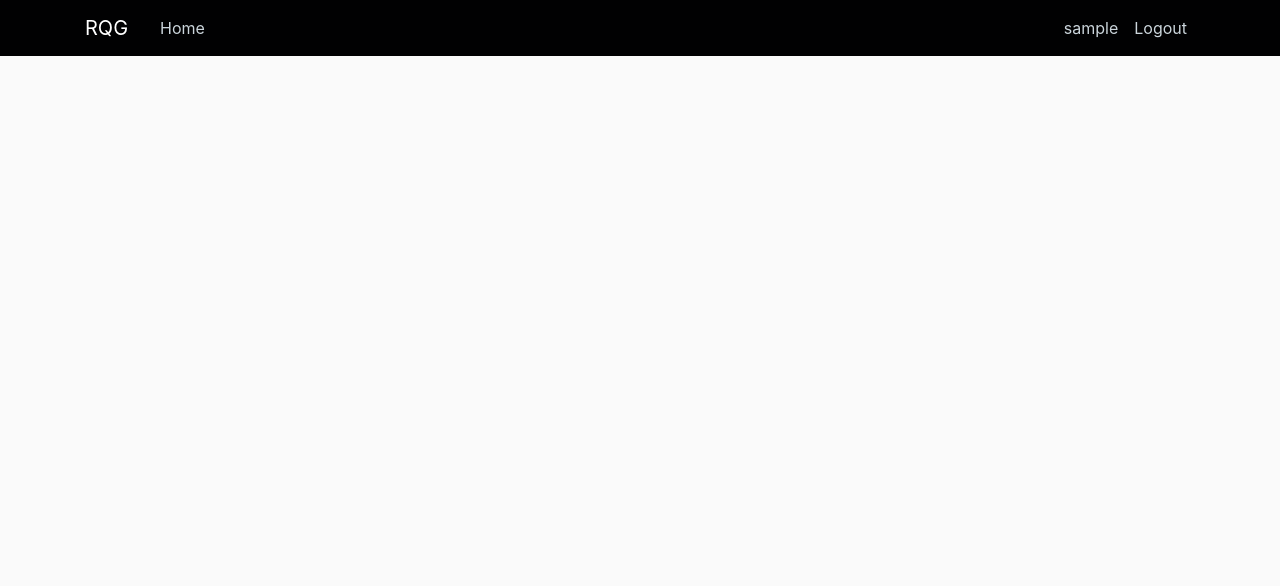
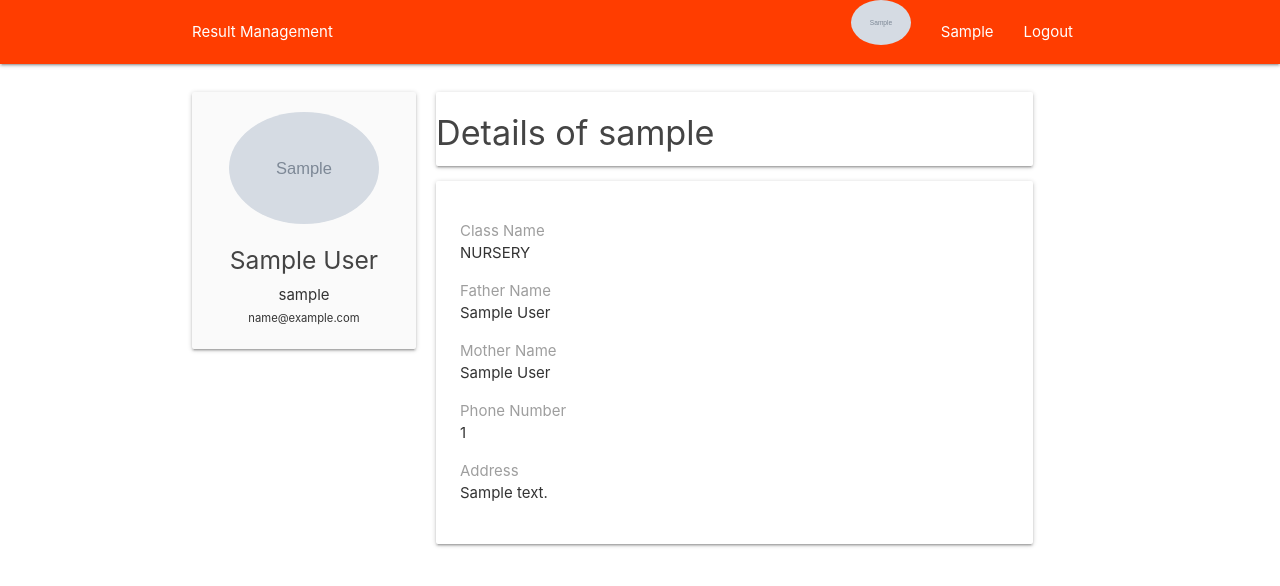
Before and after one commit to surya7765/result_management, a Django app: page / in a window 1280 px wide. Shown: the top 586 px of the page. Run offline with Django 4.2, Linux system fonts and the light colour scheme; a user stored in the database is signed in; tables that the repository leaves empty hold one stand-in row (values such as "Sample post"); grey boxes marked "Sample" are stand-in pictures; some libraries are stand-ins or nearby versions.

Commit message:
Fetched API

```diff
--- a/stapi/serializers.py
+++ b/stapi/serializers.py
@@ -32,5 +32,5 @@ class StudentSerializer(serializers.ModelSerializer):
     class Meta:
         model = Student
         fields = ['user', 'registration_number',
-                  'class_name', 'father_name', 'mother_name', 'address', 'phone', 'email', 'subjects', 'submarks']
+                  'class_name', 'father_name', 'mother_name', 'address', 'phone', 'email', 'subjects', 'submarks',]
         depth = 1
--- a/stapi/templates/stapi/base.html
+++ b/stapi/templates/stapi/base.html
@@ -6,52 +6,56 @@
     <meta charset="UTF-8" />
     <meta name="viewport" content="width=device-width, initial-scale=1.0" />
     <meta http-equiv="X-UA-Compatible" content="ie=edge" />
+     <link
+      rel="stylesheet"
+      href="https://cdnjs.cloudflare.com/ajax/libs/materialize/1.0.0/css/materialize.min.css"
+    />
     <link
+      href="https://fonts.googleapis.com/icon?family=Material+Icons"
       rel="stylesheet"
-      href="https://stackpath.bootstrapcdn.com/bootstrap/4.3.1/css/bootstrap.min.css"
-      integrity="sha384-ggOyR0iXCbMQv3Xipma34MD+dH/1fQ784/j6cY/iJTQUOhcWr7x9JvoRxT2MZw1T"
-      crossorigin="anonymous"
     />
-    <link rel="stylesheet" href="https://cdnjs.cloudflare.com/ajax/libs/font-awesome/4.7.0/css/font-awesome.min.css">
+    <link rel="stylesheet" href="https://cdnjs.cloudflare.com/ajax/libs/font-awesome/5.15.3/css/all.min.css" />
+
     <link rel="stylesheet" type="text/css" href="{% static 'main.css' %}" />
     <title>Student Management System</title>
   </head>
   <body>
     <header class="site-header">
-      <nav class="navbar navbar-expand-md navbar-dark bg-steel fixed-top">
+      <nav class="navbar-fixed deep-orange accent-3">
         <div class="container">
-          <a class="navbar-brand mr-4" href="{% url 'stapi-home' %}">RQG</a>
-          <button
-            class="navbar-toggler"
-            type="button"
-            data-toggle="collapse"
-            data-target="#navbarToggle"
-            aria-controls="navbarToggle"
-            aria-expanded="false"
-            aria-label="Toggle navigation"
-          >
-            <span class="navbar-toggler-icon"></span>
-          </button>
-          <div class="collapse navbar-collapse" id="navbarToggle">
-            <div class="navbar-nav mr-auto">
-              <a class="nav-item nav-link" href="{% url 'stapi-home' %}">Home</a>
-            </div>
+          <a class="nav-wrapper" href="{% url 'stapi-home' %}">Result Management</a>
+          <a href="#" data-target="mobile-demo" class="sidenav-trigger"><i class="material-icons">menu</i></a>
+          <ul class="right hide-on-med-and-down">
             <!-- Navbar Right Side -->
-            <div class="navbar-nav">
-              {% if user.is_authenticated %}
-                <a class="nav-item nav-link" href="{% url 'profile' %}">{{user.username}}</a>
-                <a class="nav-item nav-link" href="{% url 'logout' %}">Logout</a>
-              {% else %}
-                <a class="nav-item nav-link" href="{% url 'login' %}">Login</a>
-              {% endif %}
-            </div>
-          </div>
+            {% if user.is_authenticated %}
+              <li><a class="nav-item nav-link" href="{% url 'profile' %}"><img
+                    class="circle account-img"
+                    src="{{user.profile.image.url }}"
+                    style="width: 60px"
+                  /></a></li>
+              <li><a class="nav-item nav-link" href="{% url 'profile' %}">{{user.username.capitalize}}</a></li>
+              <li><a class="nav-item nav-link" href="{% url 'logout' %}">Logout</a></li>
+            {% else %}
+              <li><a class="nav-item nav-link" href="{% url 'login' %}">Login</a></li>
+            {% endif %}
+          </ul>
         </div>
       </nav>
     </header>
 
+    <ul class="sidenav" id="mobile-demo">
+      <!-- Navbar Right Side -->
+      {% if user.is_authenticated %}
+        <li><a class="nav-item nav-link" href="{% url 'profile' %}">{{user.username.capitalize}}</a></li>
+        <li><a class="nav-item nav-link" href="{% url 'logout' %}">Logout</a></li>
+      {% else %}
+        <li><a class="nav-item nav-link" href="{% url 'login' %}">Login</a></li>
+      {% endif %}
+    </ul>
+
+
     <div class="container">
-      <div class="col-md-8">
+      <div class="row">
         {% block content %}
         {% endblock content %}
       </div>
@@ -59,20 +63,31 @@
 
   </body>
 
+  <script src="{% static 'main.js' %}"></script>
+
+  <script src="https://code.jquery.com/jquery-3.3.1.min.js"></script>
+  <script src="https://cdnjs.cloudflare.com/ajax/libs/materialize/1.0.0/js/materialize.min.js"></script>
+  <script type="text/javascript" src="https://translate.google.com/translate_a/element.js?cb=googleTranslateElementInit"></script>
   <script>
-    $(".alert").alert("close");
-    var dropdownElementList = [].slice.call(document.querySelectorAll('.dropdown-toggle'))
-    var dropdownList = dropdownElementList.map(function (dropdownToggleEl) {
-      return new bootstrap.Dropdown(dropdownToggleEl)
+    $(document).ready(function () {
+      $(".sidenav").sidenav();
+      $('.tap-target').tapTarget();
+      $('.fixed-action-btn').floatingActionButton();
+      $('.slider').slider();
+      $('.open').click(function(){
+        $('.tap-target').tapTarget('open');
+      });
+      $('.modal').modal();
+      $('.parallax').parallax();
+      $('.carousel.carousel-slider').carousel({
+        fullWidth: true,
+        indicators: true,
+        dist:0
+      });
     });
+    document.getElementById("display_year").innerHTML=new Date().getFullYear();
+    {% block javascript %}
+    {% endblock javascript %}
   </script>
-  <script src="https://code.jquery.com/jquery-3.3.1.min.js"></script>
-  <script src="https://cdn.jsdelivr.net/npm/bootstrap@5.0.2/dist/js/bootstrap.min.js" integrity="sha384-cVKIPhGWiC2Al4u+LWgxfKTRIcfu0JTxR+EQDz/bgldoEyl4H0zUF0QKbrJ0EcQF" crossorigin="anonymous"></script>
-
-  <script
-    src="https://stackpath.bootstrapcdn.com/bootstrap/4.3.1/js/bootstrap.min.js"
-    integrity="sha384-JjSmVgyd0p3pXB1rRibZUAYoIIy6OrQ6VrjIEaFf/nJGzIxFDsf4x0xIM+B07jRM"
-    crossorigin="anonymous"
-  ></script>
 
 </html>
--- a/stapi/templates/stapi/home.html
+++ b/stapi/templates/stapi/home.html
@@ -1 +1,55 @@
 {% extends "stapi/base.html" %}
+
+{% block content %}
+
+  <div style="margin-top: 20px;">
+    <div class="col m3 center-align card-panel grey lighten-5 z-depth-1" >
+      <img
+        class="circle account-img"
+        src="{{user.profile.image.url }}"
+        style="width: 150px; margin-top: 20px;"
+      />
+      <div class="row">
+        <div class="col m12">
+          <h5 class="" id="fullname"></h5>
+          <span class="username"></span><br/>
+          <small id="email"></small>
+        </div>
+      </div>
+    </div>
+
+    <div class="col m8" style="margin-left: 20px;">
+      <div class="row">
+        <div class="valign-wrapper card-panel z-depth-1" style="padding: 0px;">
+          <h4>Details of <span class="username"></span></h4>
+        </div>
+        <div class="card-panel z-depth-1">
+          <div class="">
+            <p>
+              <span class="grey-text">Class Name</span><br/>
+              <span id="classname"></span>
+            </p>
+            <p>
+              <span class="grey-text">Father Name</span><br/>
+              <span id="fathername"></span>
+            </p>
+            <p>
+              <span class="grey-text">Mother Name</span><br/>
+              <span id="mothername"></span>
+            </p>
+            <p>
+              <span class="grey-text">Phone Number</span><br/>
+              <span id="phone"></span>
+            </p>
+            <p>
+              <span class="grey-text">Address</span><br/>
+              <span id="address"></span>
+            </p>
+          </div>
+        </div>
+      </div>
+    </div>
+
+  </div>
+
+{% endblock content %}
--- a/stapi/urls.py
+++ b/stapi/urls.py
@@ -1,9 +1,10 @@
 from django.urls import path, include
-from stapi.views import Home, StudentViewSet
+from stapi.views import Home, StudentViewSet, SubMarksViewSet
 from rest_framework.routers import DefaultRouter
 
 router = DefaultRouter()
 router.register(r'api-student', StudentViewSet, basename='api-student')
+router.register(r'api-student-marks', SubMarksViewSet, basename='api-student-marks')
 
 
 urlpatterns = [
--- a/stapi/views.py
+++ b/stapi/views.py
@@ -21,4 +21,16 @@ class StudentViewSet(viewsets.ModelViewSet):
     if self.request.user.is_superuser:
       return Student.objects.all()
     else:
+      # print a particular field form Student.object()
+      # print(Student.objects.values_list(
+      #     'submarks__subject__subject_name').filter(user=self.request.user))
       return Student.objects.all().filter(user=self.request.user)
+
+
+class SubMarksViewSet(viewsets.ModelViewSet):
+  serializer_class = SubMarksSerializer
+  http_method_names = ['get']
+
+  def get_queryset(self):
+    # return current user details
+    return SubMarks.objects.all()
--- a/static/main.css
+++ b/static/main.css
@@ -1,7 +1,6 @@
 body {
-  background: #fafafa;
+  background: #ffffff;
   color: #333333;
-  padding-top: 60px;
 }
 
 h1,
@@ -17,21 +16,6 @@ ul {
   margin: 0;
 }
 
-.bg-steel {
-  background-color: #010102;
-}
-
-.site-header .navbar-nav .nav-link {
-  color: #cbd5db;
-}
-
-.site-header .navbar-nav .nav-link:hover {
-  color: #948989;
-}
-
-.site-header .navbar-nav .nav-link.active {
-  font-weight: 500;
-}
 .content-section {
   background: #ffffff;
   padding: 10px 20px;
--- /dev/null
+++ b/static/main.js
@@ -0,0 +1,43 @@
+// fetch api using Jquery http://127.0.0.1:8000/api-student/?format=json
+// fetch api using Jquery http://
+
+fetch("http://127.0.0.1:8000/api-student/?format=json")
+  .then((response) => {
+    if (response.ok) {
+      return response.json();
+    } else {
+      throw new Error("NETWORK RESPONSE ERROR");
+    }
+  })
+  .then((data) => {
+    console.log(data);
+    displayCocktail(data);
+  })
+  .catch((error) => console.error("FETCH ERROR:", error));
+
+function displayCocktail(data) {
+
+
+  const username = data[0].user.username;
+  const email = data[0].email;
+  const first_name = data[0].user.first_name;
+  const last_name = data[0].user.last_name;
+
+  // getelementsbyclassname and set innerhtml to username
+  document.getElementsByClassName("username")[0].innerHTML = username;
+  document.getElementsByClassName("username")[1].innerHTML = username;
+
+  if (email) {
+    document.getElementById("email").innerHTML = email;
+  }
+  // concat first_name and last_name
+  document.getElementById("fullname").innerHTML = first_name + " " + last_name;
+
+  document.getElementById('classname').innerHTML = data[0].class_name;
+  document.getElementById("fathername").innerHTML = data[0].father_name;
+  document.getElementById('mothername').innerHTML = data[0].mother_name;
+  document.getElementById("phone").innerHTML = data[0].phone;
+  document.getElementById("address").innerHTML = data[0].address;
+
+
+}
--- a/student/settings.py
+++ b/student/settings.py
@@ -12,6 +12,8 @@ https://docs.djangoproject.com/en/4.1/ref/settings/
 
 from pathlib import Path
 import os
+from decouple import config
+
 # Build paths inside the project like this: BASE_DIR / 'subdir'.
 BASE_DIR = Path(__file__).resolve().parent.parent
 
@@ -20,10 +22,10 @@ BASE_DIR = Path(__file__).resolve().parent.parent
 # See https://docs.djangoproject.com/en/4.1/howto/deployment/checklist/
 
 # SECURITY WARNING: keep the secret key used in production secret!
-SECRET_KEY = 'django-insecure-^80os2gt4vmjel_#=nkbwyzj$a4hynx=k((-)o&#m7hqdkjpc_'
+SECRET_KEY = config('SECRET_KEY')
 
 # SECURITY WARNING: don't run with debug turned on in production!
-DEBUG = True
+DEBUG = config('DEBUG', default=True, cast=bool)
 
 ALLOWED_HOSTS = []
 
--- a/users/templates/users/login.html
+++ b/users/templates/users/login.html
@@ -8,7 +8,7 @@
         {{ form|crispy }}
       </fieldset>
       <div class="form-group">
-        <button class="btn btn-outline-info">Login</button>
+        <button class="btn btn-outline-info deep-orange accent-3">Login</button>
         <a href="{% url 'password_reset' %}">Forgot Your Password</a>
       </div>
     </form>
--- a/users/templates/users/password_reset.html
+++ b/users/templates/users/password_reset.html
@@ -8,7 +8,7 @@
         {{ form|crispy }}
       </fieldset>
       <div class="form-group">
-        <button class="btn btn-outline-info">Request</button>
+        <button class="btn btn-outline-info deep-orange accent-3">Request</button>
       </div>
     </form>
   </div>
--- a/users/templates/users/password_reset_confirm.html
+++ b/users/templates/users/password_reset_confirm.html
@@ -8,7 +8,7 @@
         {{ form|crispy }}
       </fieldset>
       <div class="form-group">
-        <button class="btn btn-outline-info">Reset Password</button>
+        <button class="btn btn-outline-info deep-orange accent-3">Reset Password</button>
       </div>
     </form>
   </div>
--- a/users/templates/users/profile.html
+++ b/users/templates/users/profile.html
@@ -2,7 +2,7 @@
 <div class="content-section" style="margin-top: 20px">
   <div class="media">
     <img
-      class="rounded-circle account-img"
+      class="circle account-img"
       src="{{user.profile.image.url }}"
       style="width: 100px"
     />
@@ -18,7 +18,7 @@
       {{ u_form|crispy }} {{ p_form|crispy }}
     </fieldset>
     <div class="form-group">
-      <button class="btn btn-outline-info">Update</button>
+      <button class="btn btn-outline-info deep-orange accent-3">Update</button>
     </div>
   </form>
 </div>
```
Also changed, not shown: stapi/models.py (line endings or trailing spaces).
